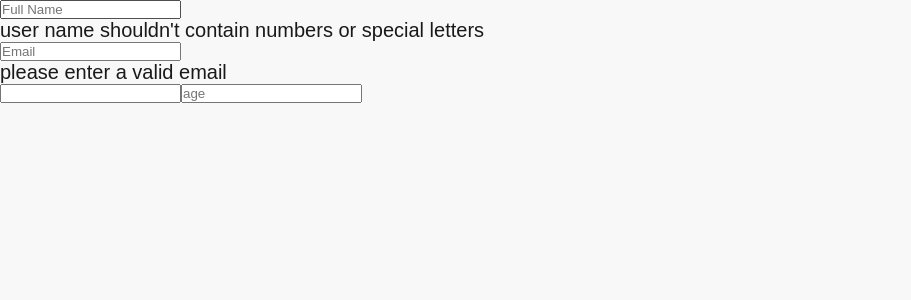
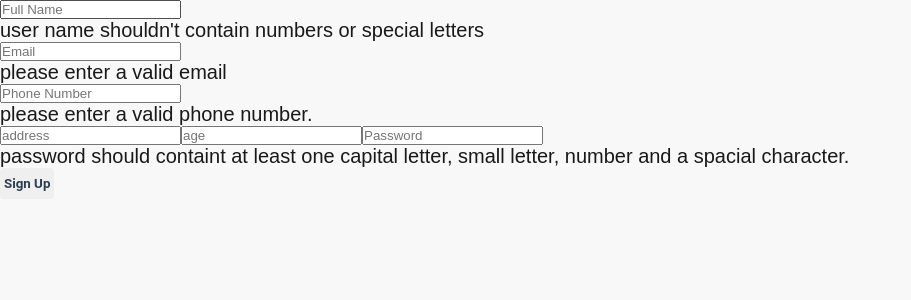
Before and after one commit to mahdtomar/dr.hany-smile-verse, a React (Create React App) app: page /dr.hany-smile-verse/login in a window 1280 px wide. Shown: the top 300 px of the page, without its empty margins (0-911 px from the left). Built offline with nearby package versions, Linux system fonts and the light colour scheme.

Commit message:
signup form 02

```diff
--- a/src/components/login/Login.jsx
+++ b/src/components/login/Login.jsx
@@ -9,7 +9,6 @@ const Login = () => {
     /^(?=.*[A-Za-z])(?=.*\d)(?=.*[@$!%*#?&])[A-Za-z\d@$!%*#?&]{8,}$/;
   const [email, setEmail] = useState("");
   const [password, setPassword] = useState("");
-
   const emailValidation = () => {
     return emailPattern.test(email);
   };
@@ -24,7 +23,6 @@ const Login = () => {
       : email === "" || password === ""
       ? alert("missing email or password")
       : alert("invalid email or password");
-
     // api call
     const config = {
       headers: {
--- a/src/components/login/SignupForm.jsx
+++ b/src/components/login/SignupForm.jsx
@@ -1,3 +1,4 @@
+import axios from "axios";
 import React, { useRef, useState } from "react";
 
 const SignupForm = () => {
@@ -5,10 +6,76 @@ const SignupForm = () => {
   const [email, setEmail] = useState("");
   const [phoneNumber, setPhoneNumber] = useState("");
   const [age, setAge] = useState("");
+  const [password, setPassword] = useState("");
+  const [address, setAddress] = useState("");
   const userNameRef = useRef(null);
   const emailRef = useRef(null);
   const phoneNumberRef = useRef(null);
   const ageRef = useRef(null);
+  const passwordRef = useRef(null);
+  const addressRef = useRef(null);
+  // validation
+  const emailPattern = /^[\w-.]+@([\w-]+\.)+[\w-]{2,4}$/;
+  const passwordPattern =
+    /^(?=.*[A-Za-z])(?=.*\d)(?=.*[@$!%*#?&])[A-Za-z\d@$!%*#?&]{8,}$/;
+  const phonePattern = /^[+]?[(]?[0-9]{3}[)]?[-\s.]?[0-9]{3}[-\s.]?[0-9]{4,6}$/;
+  const agePattern = /^\d{1,2}$/;
+  const userNamePattern = /^[a-zA-Z\s]{3,30}$/;
+  const emailValidation = () => {
+    console.log(email);
+    return emailPattern.test(email);
+  };
+  const passwordValidation = () => {
+    console.log(password);
+    return passwordPattern.test(password);
+  };
+  const phoneNumberValidation = () => {
+    console.log(phoneNumber);
+    return phonePattern.test(phoneNumber);
+  };
+  const ageValidation = () => {
+    console.log(age);
+    return agePattern.test(age);
+  };
+  const userNameValidation = () => {
+    // console.log(userName);
+    console.log(userName.split(" "));
+    const test =
+      userNamePattern.test(userName) && userName.split(" ").length === 2;
+    console.log(test, userName.split(" ").length);
+    return test;
+  };
+
+  const validateInputs = () => {
+    return (
+      passwordValidation() &&
+      emailValidation() &&
+      phoneNumberValidation() &&
+      ageValidation() &&
+      userNameValidation()
+    );
+  };
+  const submitForm = async (e) => {
+    e.preventDefault();
+    if (validateInputs()) {
+      const trimmedString = userName.replace(/\s+/g, " ");
+      const data = {
+        userName: trimmedString,
+        email: email,
+        phoneNumber: phoneNumber,
+        age: age,
+        address: address,
+      };
+      console.log(data);
+      const config = {
+        headers: {
+          "Content-Type": "application/json",
+        },
+        withCredentials: true,
+      };
+      // axios.post("url", data, config);
+    }
+  };
   return (
     <form>
       <label htmlFor="userName">
@@ -18,6 +85,7 @@ const SignupForm = () => {
           autoComplete="no"
           ref={userNameRef}
           value={userName}
+          required
           onChange={(e) => {
             setUserName(e.target.value);
           }}
@@ -32,6 +100,7 @@ const SignupForm = () => {
           id="email"
           ref={emailRef}
           value={email}
+          required
           onChange={(e) => {
             setEmail(e.target.value);
           }}
@@ -46,9 +115,25 @@ const SignupForm = () => {
           id="phoneNumber"
           ref={phoneNumberRef}
           value={phoneNumber}
+          required
           onChange={(e) => {
             setPhoneNumber(e.target.value);
           }}
+          placeholder="Phone Number"
+        />
+        <p>please enter a valid phone number.</p>
+      </label>
+      <label htmlFor="address">
+        <input
+          type="text"
+          id="address"
+          ref={addressRef}
+          value={address}
+          required
+          onChange={(e) => {
+            setAddress(e.target.value);
+          }}
+          placeholder="address"
         />
       </label>
       <label htmlFor="age">
@@ -58,12 +143,32 @@ const SignupForm = () => {
           autoComplete="off"
           ref={ageRef}
           value={age}
+          required
           onChange={(e) => {
             setAge(e.target.value);
           }}
           placeholder="age"
         />
       </label>
+      <label htmlFor="password">
+        <input
+          type="password"
+          id="password"
+          autoComplete="off"
+          required
+          onChange={(e) => {
+            setPassword(e.target.value);
+          }}
+          value={password}
+          ref={passwordRef}
+          placeholder="Password"
+        />
+        <p>
+          password should containt at least one capital letter, small letter,
+          number and a spacial character.
+        </p>
+      </label>
+      <button onClick={(e) => submitForm(e)}>Sign Up</button>
     </form>
   );
 };
```
